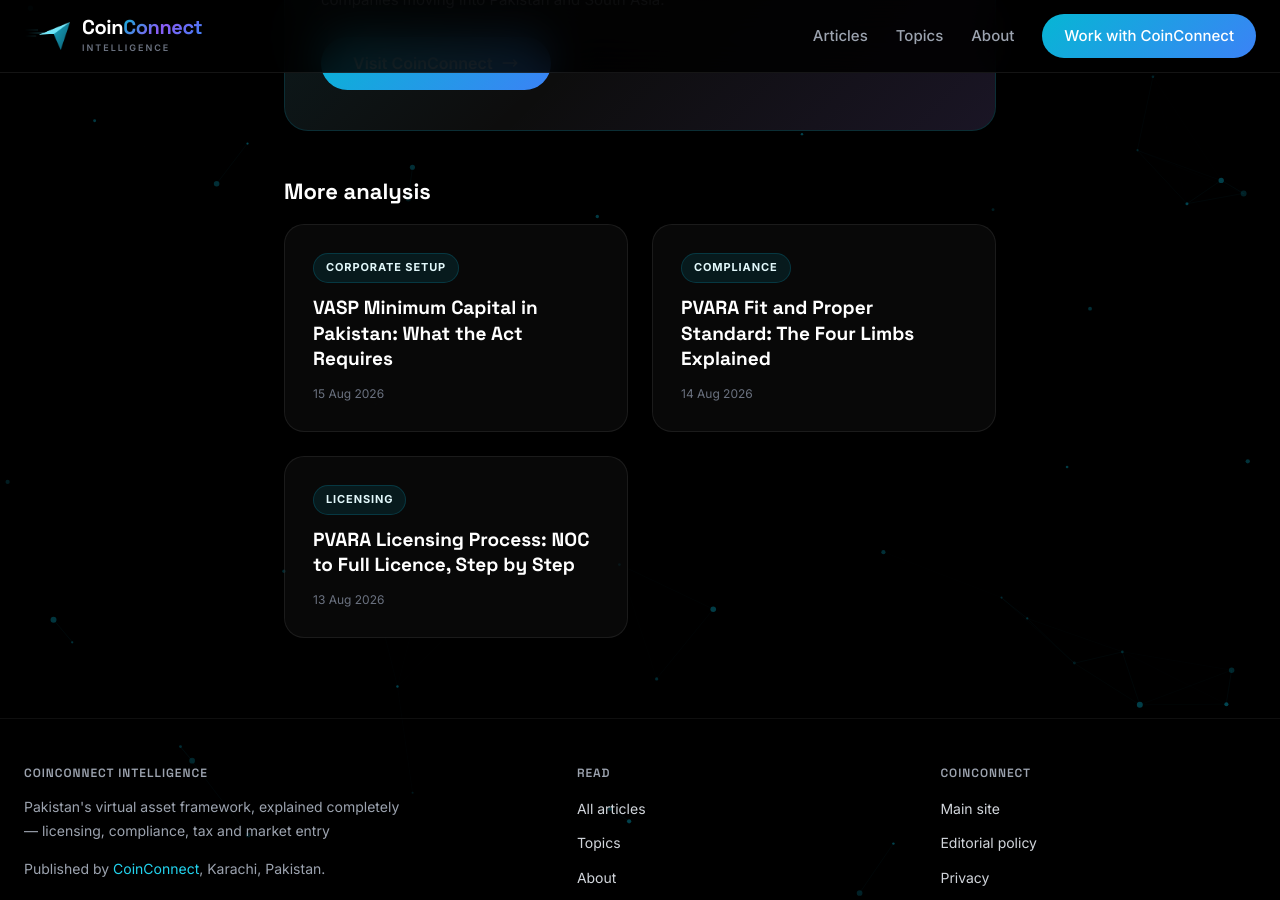
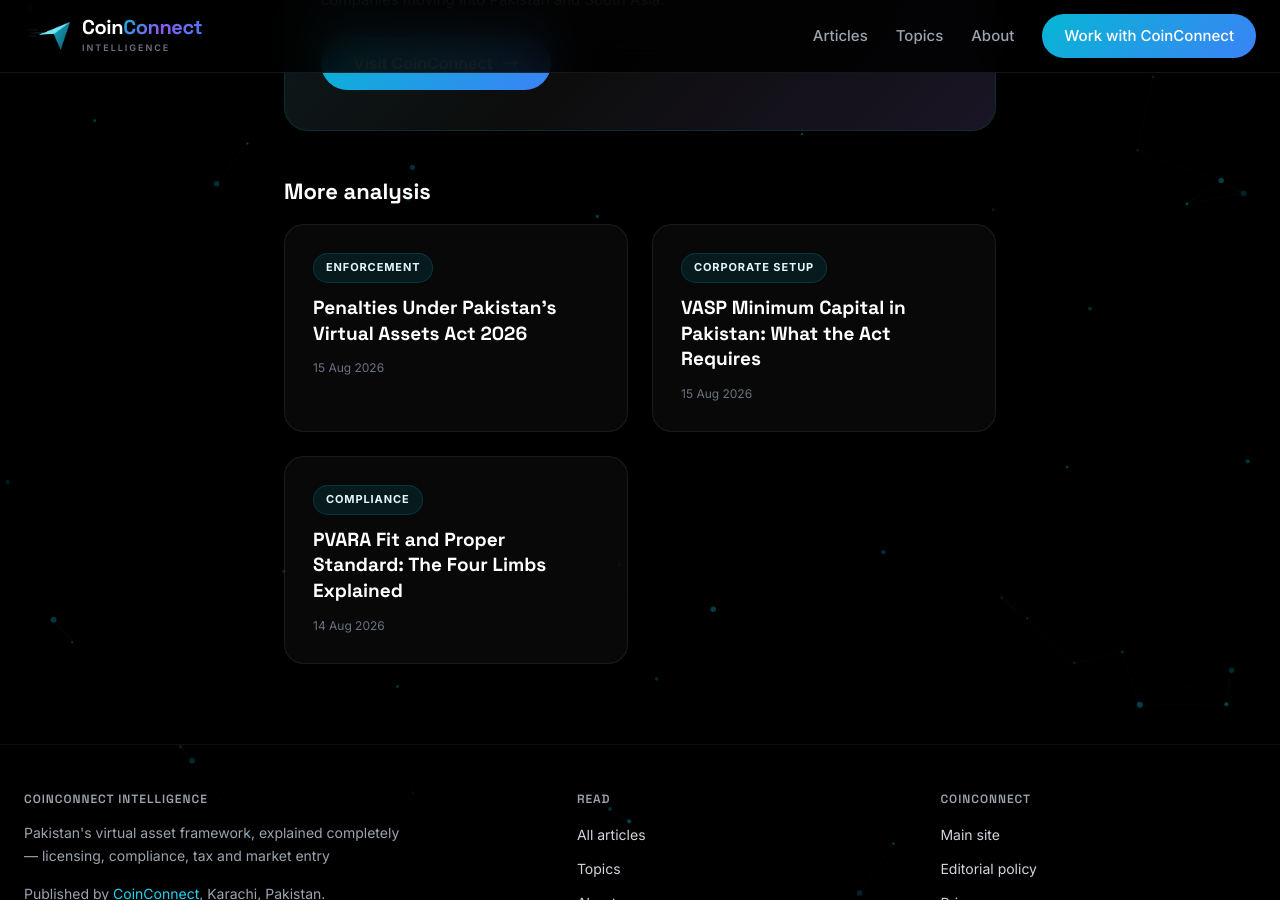
Before and after one commit to coinconnect-pk/coinconnect-pk.github.io, a Jekyll site: the page built from _posts/2026-08-14-goaml-registration-for-vasps-who-registers-and-when.md, in a window 1280 px wide and 900 px high, scrolled down 6753 px. Built offline with Jekyll 4.4.1, drawn with Linux system fonts in a browser that asks for light colours; part of the change alters nothing that is shown.

Commit message:
Publish article for 2026-08-15

```diff
--- a/_data/linkmap.yml
+++ b/_data/linkmap.yml
@@ -283,3 +283,6 @@ blog:
   - url: "https://blog.coinconnect.site/vasp-minimum-capital-in-pakistan-what-the-act-requires/"
     title: "VASP Minimum Capital in Pakistan: What the Act Requires"
     topics: [vasp, minimum, capital, act, requires, corporate, setup]
+  - url: "https://blog.coinconnect.site/penalties-under-pakistans-virtual-assets-act-2026/"
+    title: "Penalties Under Pakistan's Virtual Assets Act 2026"
+    topics: [penalties, under, virtual, assets, act, enforcement]
--- a/_data/published-log.csv
+++ b/_data/published-log.csv
@@ -14,3 +14,4 @@ date,source,title,words
 2026-08-14,queue,"goAML Registration for VASPs: Who Registers, and When",1911
 2026-08-14,queue,"PVARA Fit and Proper Standard: The Four Limbs Explained",2239
 2026-08-15,queue,"VASP Minimum Capital in Pakistan: What the Act Requires",1983
+2026-08-15,queue,"Penalties Under Pakistan's Virtual Assets Act 2026",2479
--- a/_queue/016-penalties-under-pakistans-virtual-assets-act-2026.md
+++ b/_posts/2026-08-15-penalties-under-pakistans-virtual-assets-act-2026.md
@@ -1,7 +1,7 @@
 ---
 layout: post
 title: "Penalties Under Pakistan's Virtual Assets Act 2026"
-date: 2026-01-01 09:00:00 +0500
+date: 2026-08-15 18:58:23 +0500
 categories: [Enforcement]
 author: "Malik Abbas"
 description: "Every criminal and administrative penalty under the Virtual Assets Act 2026 — ceilings, prison terms, sections 54 and 59, and who decides what."
@@ -124,15 +124,3 @@ Finally, note section 70. Any person providing Virtual Asset Services immediatel
 This analysis was prepared by the CoinConnect research desk from the Virtual Assets Act 2026 as passed by the National Assembly — principally Chapters 9, 10 and 11, sections 43, 50 to 65, and sections 66 and 70 — read as published. Where practice is not yet settled or guidance has not been issued, that is stated above.
 
 Regulatory positions change and specific requirements should be verified against the current position published by the relevant authority before you act on them. This is information and analysis, not legal advice, and it does not create an advisory relationship. Take professional advice on your own circumstances.
-
-## Flags for Malik
-
-1. **Section 59(1)(c) vs 59(4) tension.** Subsection (1)(c) says "up to the maximum amount prescribed by the Rules"; subsection (4) says "a fine up to twenty-five million Rupees for any contravention". These may be intended as the same cap, or (4) may be a residual catch-all for contraventions not otherwise covered. I have flagged the ambiguity rather than resolving it. Your call on whether to take a firmer line.
-
-2. **Section 54(3)(b) drafting.** The text reads "with fine or three times the amount of any profit gained or loss avoided" — the "fine or" appears to be a drafting slip (possibly "fine of"). I have reproduced the quote verbatim and interpreted it as three times profit/loss. Worth noting if we ever cite this in a submission.
-
-3. **Sandbox guidelines cite the Ordinance, not the Act.** The Sandbox Guidelines 2026 and the NOC Regulations 2025 both reference the Virtual Assets Ordinance 2025 and its section numbers (e.g. sandbox at Ordinance ss.42–45, NOC at s.15, licensing at s.17). Under the Act as passed, the sandbox is section 35, NOC/licensing is section 19, and licensing grant is section 21. Section 74 (Savings) preserves acts done under the Ordinance. I deliberately confined this article to the Act's own numbering to avoid propagating the mismatch, but we should decide on a house style for cross-referencing the two instruments — it will come up in every enforcement piece.
-
-4. **Section 57(3) placement.** The refusal-to-provide-information offence sits in section 57 (Powers of Authorized Officer), not section 54, and it cross-refers to "sub-section (1)" of section 57, which is the warrant provision rather than an information-demand provision. The cross-reference looks imprecise in the source. I described it plainly without over-reading it.
-
-5. No penalty in the Act appears to attach specifically to breaching section 53 (algorithmic tokens) other than via section 59 administrative sanctions and, arguably, section 54(1) if the conduct also constitutes an unlicensed service. Flagging in case you want a separate piece on that gap.
```
